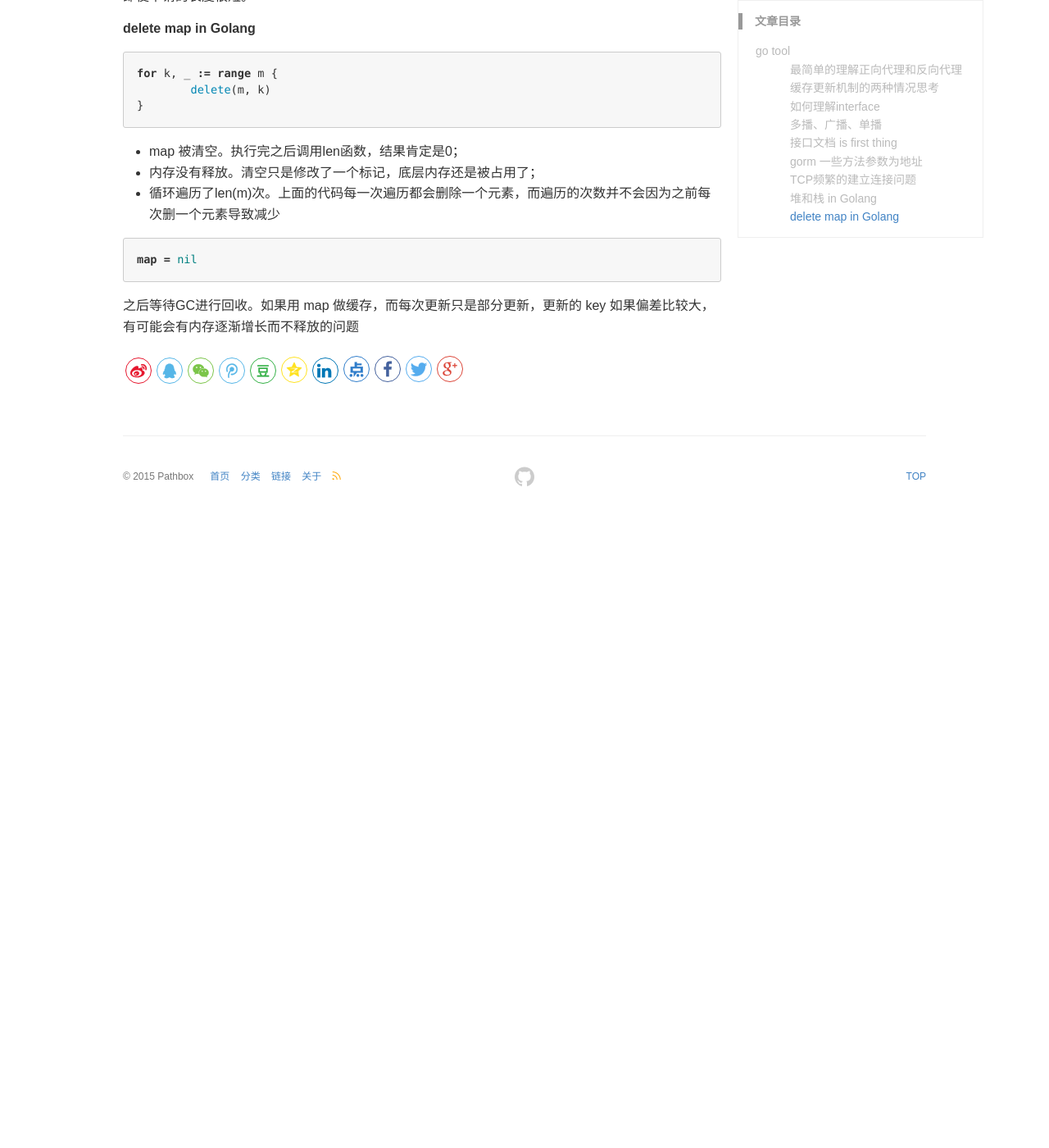
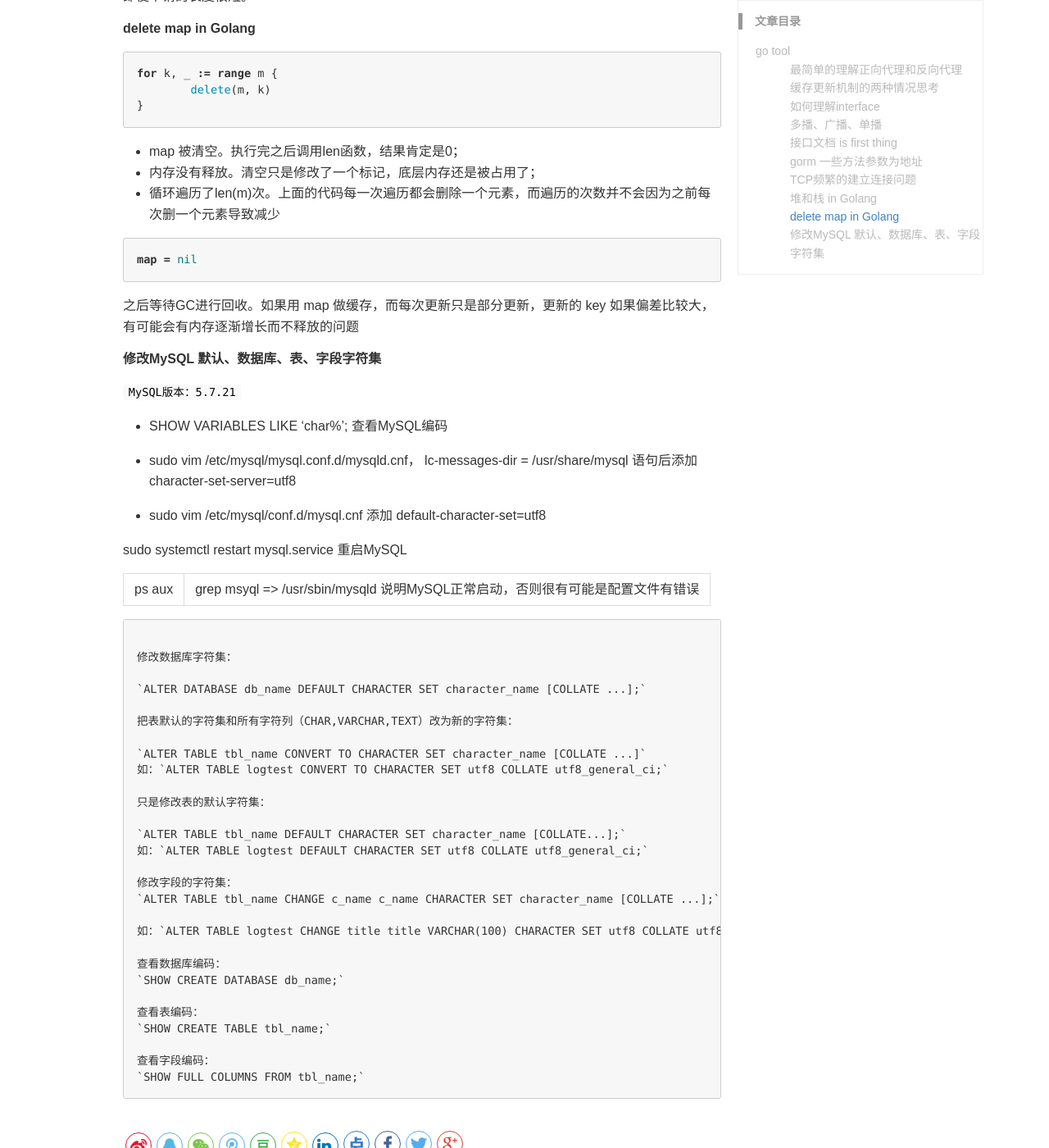
Before and after one commit to pathbox/pathbox.github.io, a Jekyll site: the page built from _posts/2018-04-03-work-summary-in-Udesk-fourteen.md, in a window 1280 px wide and 1400 px high, scrolled down 5352 px. Shown: the whole window at 82% size. Built offline with Jekyll 4.4.1, drawn with Linux system fonts in a browser that asks for light colours; before the commit the page ends 5982 px from its top, so only the background shows below that.

Commit message:
修改MySQL 默认、数据库、表、字段字符集

````diff
--- a/_posts/2018-04-03-work-summary-in-Udesk-fourteen.md
+++ b/_posts/2018-04-03-work-summary-in-Udesk-fourteen.md
@@ -245,3 +245,48 @@ for k, _ := range m {
 map = nil
 ```
 之后等待GC进行回收。如果用 map 做缓存，而每次更新只是部分更新，更新的 key 如果偏差比较大，有可能会有内存逐渐增长而不释放的问题
+
+##### 修改MySQL 默认、数据库、表、字段字符集
+
+`MySQL版本：5.7.21`
+
++ SHOW VARIABLES LIKE 'char%'; 查看MySQL编码
+
++ sudo vim /etc/mysql/mysql.conf.d/mysqld.cnf， lc-messages-dir = /usr/share/mysql 语句后添加 character-set-server=utf8
+
++ sudo vim /etc/mysql/conf.d/mysql.cnf 添加 default-character-set=utf8
+
+sudo systemctl restart mysql.service 重启MySQL
+
+ps aux | grep msyql => /usr/sbin/mysqld 说明MySQL正常启动，否则很有可能是配置文件有错误
+
+```
+
+修改数据库字符集：
+
+`ALTER DATABASE db_name DEFAULT CHARACTER SET character_name [COLLATE ...];`
+
+把表默认的字符集和所有字符列（CHAR,VARCHAR,TEXT）改为新的字符集：
+
+`ALTER TABLE tbl_name CONVERT TO CHARACTER SET character_name [COLLATE ...]`
+如：`ALTER TABLE logtest CONVERT TO CHARACTER SET utf8 COLLATE utf8_general_ci;`
+
+只是修改表的默认字符集：
+
+`ALTER TABLE tbl_name DEFAULT CHARACTER SET character_name [COLLATE...];`
+如：`ALTER TABLE logtest DEFAULT CHARACTER SET utf8 COLLATE utf8_general_ci;`
+
+修改字段的字符集：
+`ALTER TABLE tbl_name CHANGE c_name c_name CHARACTER SET character_name [COLLATE ...];`
+
+如：`ALTER TABLE logtest CHANGE title title VARCHAR(100) CHARACTER SET utf8 COLLATE utf8_general_ci;`
+
+查看数据库编码：
+`SHOW CREATE DATABASE db_name;`
+
+查看表编码：
+`SHOW CREATE TABLE tbl_name;`
+
+查看字段编码：
+`SHOW FULL COLUMNS FROM tbl_name;`
+```
````
